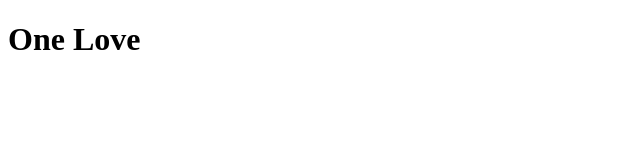
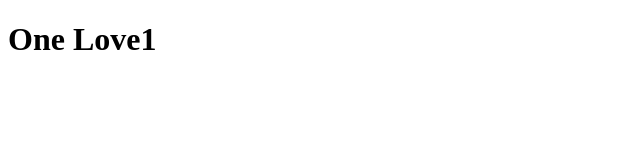
Before and after one commit to elvisonob/Film-Recommendation-App, a React (Create React App) app in the folder film-app/: page / in a window 1280 px wide. Shown: the top 160 px of the page, without its empty margins (0-640 px from the left). Built offline with nearby package versions, Linux system fonts and the light colour scheme.

Commit message:
Setting up

```diff
--- a/film-app/src/App.js
+++ b/film-app/src/App.js
@@ -1,7 +1,7 @@
 const App = () => {
   return (
     <div>
-      <h1>One Love</h1>
+      <h1>One Love1</h1>
     </div>
   );
 };
```
